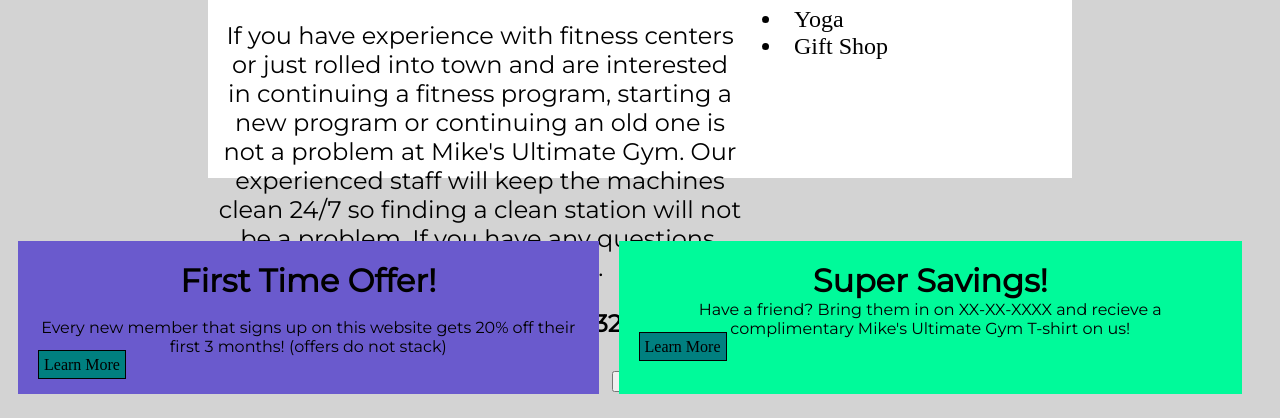
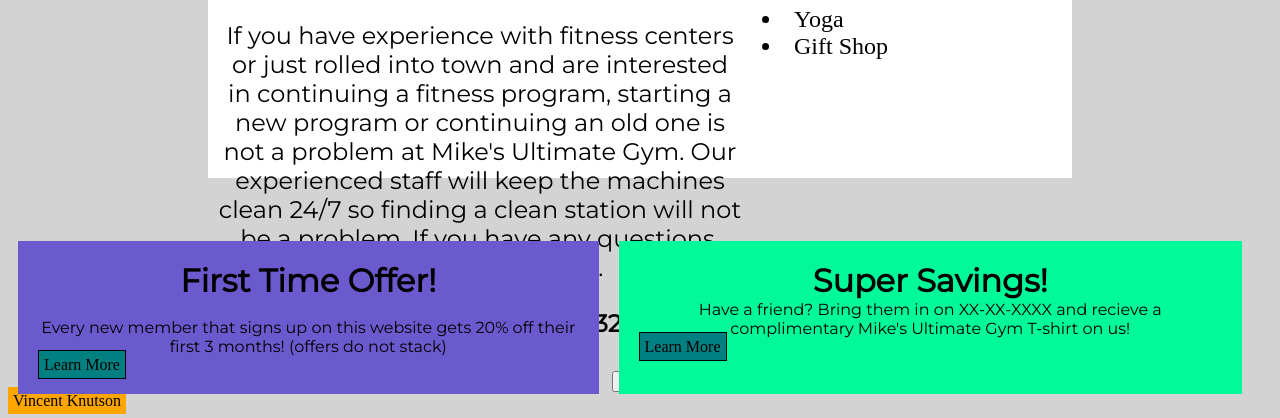
Before and after one commit to mittagm/mittag-alhso-15b, a plain HTML site: page home.html in a window 1280 px wide. Shown: the part 485-903 px from the top of the page. Drawn offline with Linux system fonts and the light colour scheme.

Commit message:
Name on the bottom

```diff
--- a/home.html
+++ b/home.html
@@ -88,5 +88,6 @@
         y.style.display = "none";
       }
     </script>
+     <span style="background-color:orange; color:black; padding:5px;">Vincent Knutson</span
   </body>
 </html>
```
